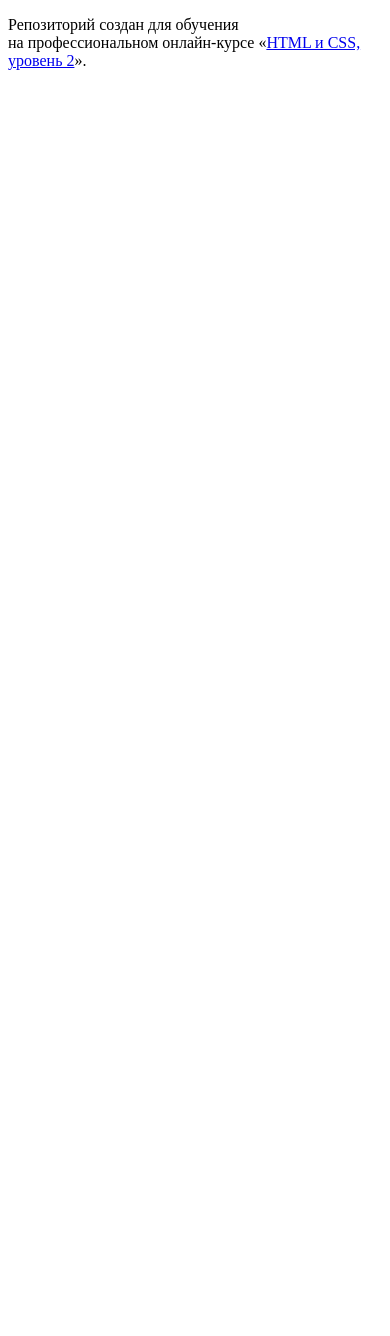
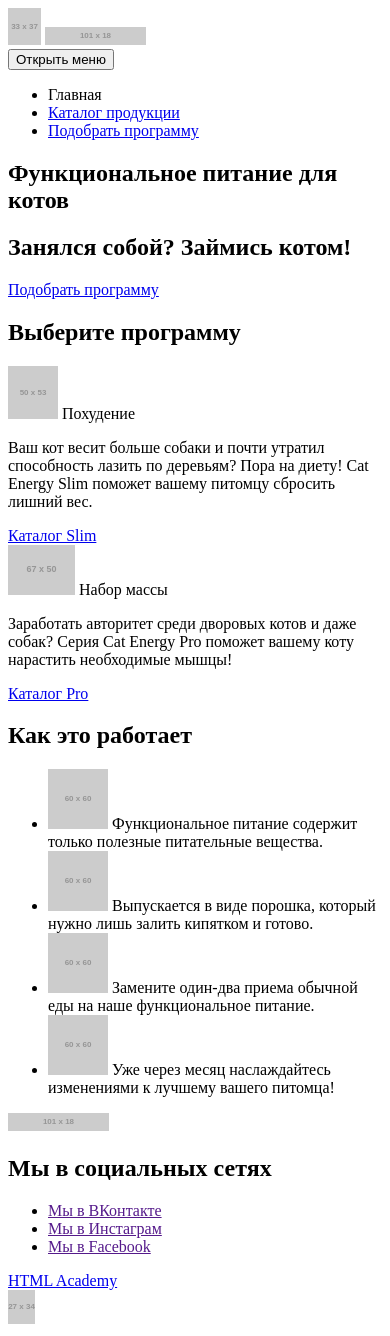
Before and after one commit to vitalivm/955829-cat-energy-20, a website: page source/index.html in a window 390 px wide. Before the commit the page ends 844 px from the top, so only its background shows below. Drawn offline with Linux system fonts and the light colour scheme; placeholder pictures from the web are drawn by us.

Commit message:
Добавлена HTML-разметка
Согласно домашнему заданию не все элементы.

```diff
--- a/source/index.html
+++ b/source/index.html
@@ -1,12 +1,141 @@
 <!DOCTYPE html>
-<html lang="ru">
+<html class="page" lang="ru">
   <head>
     <meta charset="utf-8">
     <title>HTML Academy: Кэт энерджи</title>
   </head>
-  <body>
-
-    <p>Репозиторий создан для обучения на профессиональном онлайн‑курсе «<a href="https://htmlacademy.ru/intensive/adaptive">HTML и CSS, уровень 2</a>».</p>
-
+  <body class="page__body">
+    <header class="page-header">
+      <a class="page-header__logo-img">
+        <img src="https://via.placeholder.com/33x37" width="33" height="37" alt="Логотип изображение">
+      </a>
+      <a class="page-header__logo-text">
+        <img src="https://via.placeholder.com/101x18" width="101" height="18" alt="Логотип текст CatEnergy">
+      </a>
+      <nav class="main-nav">
+        <button class="main-nav__toggle" type="button">
+          <span class="visually-hidden">Открыть меню</span>
+        </button>
+        <div class="main-nav__wrapper">
+          <ul class="main-nav__list site-list">
+            <li class="site-list__item site-list__item--active">
+              <a>
+                Главная
+              </a>
+            </li>
+            <li class="site-list__item">
+            <a href="catalog.html">
+              Каталог продукции
+            </a>
+            </li>
+            <li class="site-list__item">
+              <a href="form.html">
+                Подобрать программу
+              </a>
+            </li>
+          </ul>
+        </div>
+      </nav>
+    </header>
+    <main class="page-main">
+      <section class="slogan">
+        <h1 class="slogan__title">
+          Функциональное питание для котов
+        </h1>
+        <h2 class="slogan__subtitle">
+          Занялся собой? Займись котом!
+        </h2>
+        <a href="form.html" class="slogan__form-link">
+          Подобрать программу
+        </a>
+      </section>
+      <section class="programs">
+        <h2 class="visually-hidden">
+          Выберите программу
+        </h2>
+        <div class="programs__item">
+          <div class="programs__header programs__header--slimming">
+            <img src="https://via.placeholder.com/50x53" width="50" height="53" alt="Программа похудения">
+            Похудение
+          </div>
+          <p class="programs__desc">
+            Ваш кот весит больше собаки и почти утратил способность лазить по деревьям? Пора на диету! Cat Energy Slim поможет вашему питомцу сбросить лишний вес.
+          </p>
+          <a href="catalog.html" class="programs__link">
+            Каталог Slim
+          </a>
+        </div>
+        <div class="programs__item">
+          <div class="programs__header programs__header--weight-gain">
+            <img src="https://via.placeholder.com/67x50" width="67" height="50" alt="Программа набора массы">
+            Набор массы
+          </div>
+          <p class="programs__desc">
+            Заработать авторитет среди дворовых котов и даже собак? Серия Cat Energy Pro поможет вашему коту нарастить необходимые мышцы!
+          </p>
+          <a href="catalog.html" class="programs__link">
+            Каталог Pro
+          </a>
+        </div>
+      </section>
+      <section class="works">
+        <h2 class="works__title">
+          Как это работает
+        </h2>
+        <ul class="works__list">
+          <li class="works__item">
+            <img src="https://via.placeholder.com/60x60" width="60" height="60" alt="Иконка">
+            Функциональное питание содержит только полезные питательные вещества.
+          </li>
+          <li class="works__item">
+            <img src="https://via.placeholder.com/60x60" width="60" height="60" alt="Иконка">
+            Выпускается в виде порошка, который нужно лишь залить кипятком и готово.
+          </li>
+          <li class="works__item">
+            <img src="https://via.placeholder.com/60x60" width="60" height="60" alt="Иконка">
+            Замените один-два приема обычной еды на наше функциональное питание.
+          </li>
+          <li class="works__item">
+            <img src="https://via.placeholder.com/60x60" width="60" height="60" alt="Иконка">
+            Уже через месяц наслаждайтесь изменениями к лучшему вашего питомца!
+          </li>
+        </ul>
+      </section>
+    </main>
+    <footer class="page-footer">
+      <div class="page-footer__wrapper">
+        <a class="page-footer__logo">
+          <img src="https://via.placeholder.com/101x18" width="101" height="18" alt="Логотип текст CatEnergy">
+        </a>
+        <section class="page-footer__social social">
+          <h2 class="visually-hidden">
+            Мы в социальных сетях
+          </h2>
+          <ul class="social__list">
+            <li class="social-item">
+              <a class="social__link social__link--vkontakte" href="">
+                Мы в ВКонтакте
+              </a>
+            </li>
+            <li class="social-item">
+              <a class="social__link social__link--instagram" href="">
+                Мы в Инстаграм
+              </a>
+            </li>
+            <li class="social-item">
+              <a class="social__link social__link--facebook" href="">
+                Мы в Facebook
+              </a>
+            </li>
+          </ul>
+        </section>
+        <a class="page-footer__copyright copyright" href="https://htmlacademy.ru/intensive/adaptive">
+          <div class="copyright__text">
+            HTML Academy
+          </div>
+          <img src="https://via.placeholder.com/27x34" width="27" height="34" alt="Иконка HTML Academy">
+        </a>
+      </div>
+    </footer>
   </body>
 </html>
```
Also changed, not shown: source/catalog.html (added, +276 -0 lines), source/form.html (added, +79 -0 lines).
